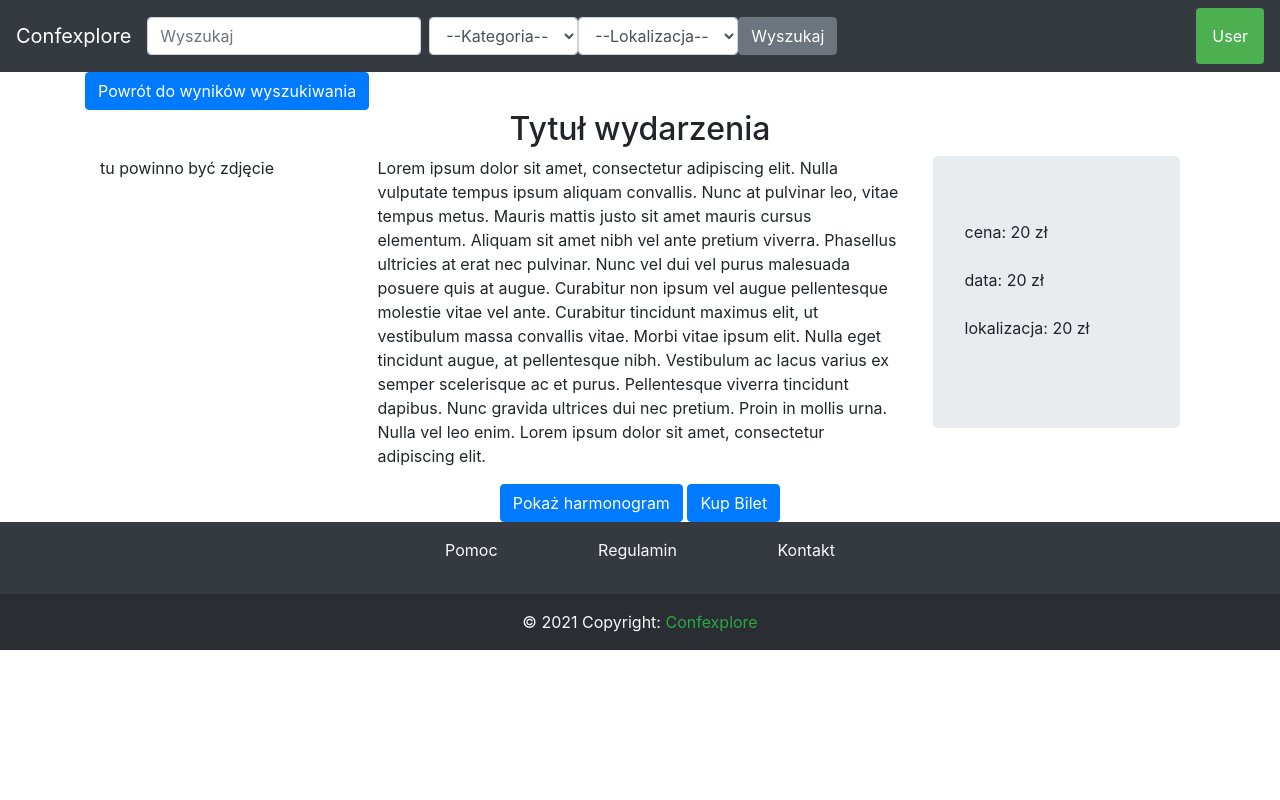
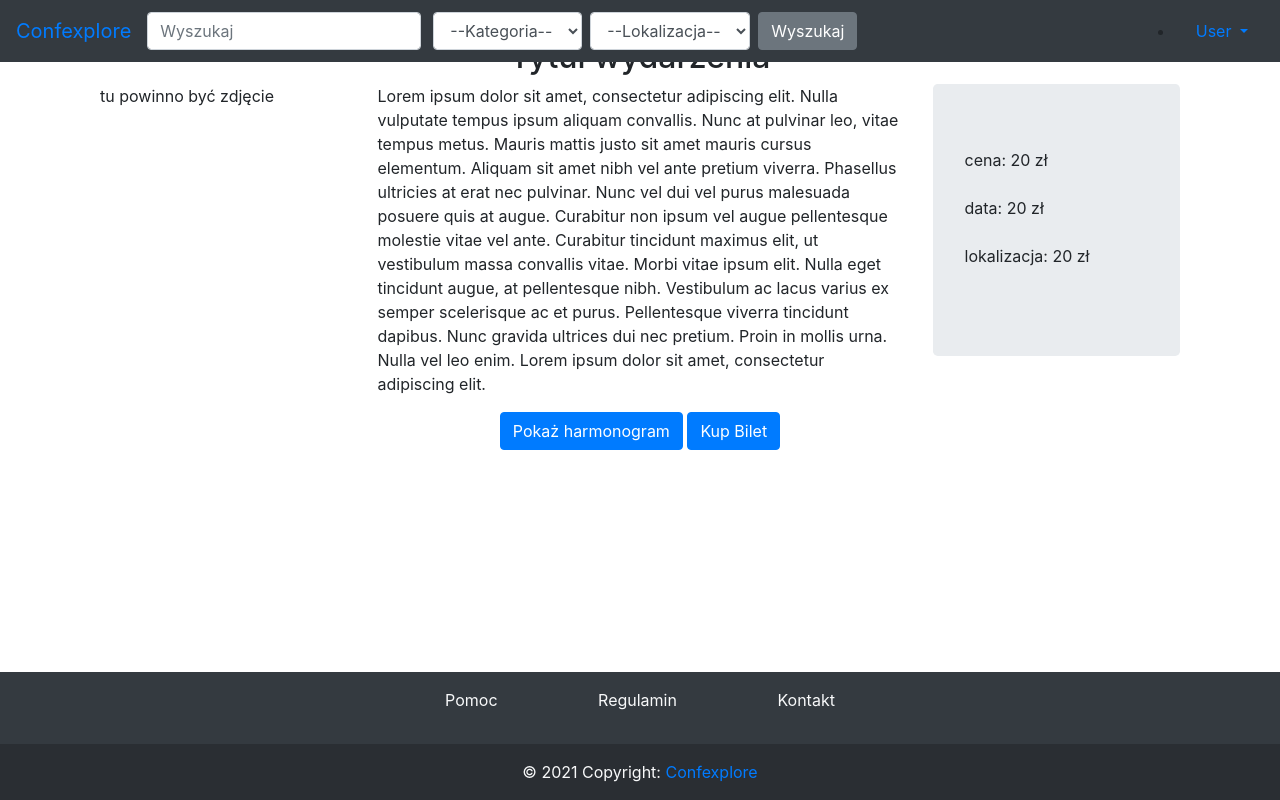
Before and after one commit to mateuszgrzyb/confexplore, a Django app: page /eventPreview/ in a window 1280 px wide. Run offline with Django 3.2, Linux system fonts and the light colour scheme; some libraries are stand-ins or nearby versions.

Commit message:
fix footer, nav

```diff
--- a/templates/footer.html
+++ b/templates/footer.html
@@ -1,7 +1,7 @@
 
 
 <!-- Footer -->
-<footer class="bg-dark text-center text-lg-start">
+<footer class="bg-dark fixed-bottom text-center  text-lg-start">
   <!-- Grid container -->
   <div class="container p-3">
   <p><a href="#" class="p-5 text-light">Pomoc</a>
@@ -11,7 +11,7 @@
 
   <div class="text-center text-light p-3" style="background-color: rgba(0, 0, 0, 0.2)">
     © 2021 Copyright:
-    <a class="text-success" href=#>Confexplore</a>
+    <a class="text-primary" href=#>Confexplore</a>
   </div>
   <!-- Copyright -->
 </footer>
--- a/templates/navbar.html
+++ b/templates/navbar.html
@@ -1,4 +1,4 @@
-<nav class="navbar navbar-expand-lg navbar navbar-dark bg-dark">
+<nav class="navbar fixed-top navbar-expand-lg bg-dark">
   <a class="navbar-brand" href="{% url 'home' %}">Confexplore</a>
   <button class="navbar-toggler" type="button" data-toggle="collapse" data-target="#navbarSupportedContent" aria-controls="navbarSupportedContent" aria-expanded="false" aria-label="Toggle navigation">
     <span class="navbar-toggler-icon"></span>
@@ -10,46 +10,50 @@
       <input class="form-control mr-sm-2" type="search" placeholder="Wyszukaj" aria-label="Wyszukaj">
 
 
-      <select class="form-control" name="type">
+      <select class="form-control m-1" name="type">
       <option>--Kategoria--</option>
           {% for type in types %}
             <option>{{ type }}</option>
           {% endfor %}
       </select>
-      <select class="form-control" name="city">
+      <select class="form-control m-1" name="city">
       <option>--Lokalizacja--</option>
           {% for city in cities %}
             <option>{{ city }}</option>
           {% endfor %}
       </select>
-      <button class="btn btn-secondary mr-1" type="submit">Wyszukaj</button>
+      <button class="btn btn-secondary m-1" type="submit">Wyszukaj</button>
     </form>
     </ul>
-  </div>
+     <li class="nav-item dropdown">
+        <a class="nav-link dropdown-toggle" href="#" id="usermenu" role="button" data-toggle="dropdown" aria-haspopup="true" aria-expanded="false">
+          User
+        </a>
+        <div class="dropdown-menu" aria-labelledby="usermenu">
+         {% if user_type == "U" %}
+            <a class="dropdown-item" href="#">Moje wydarzenia</a>
+            <a class="dropdown-item" href="#">Ustawienia konta</a>
+            <a class="dropdown-item" href="{% url 'logout' %}">Wyloguj</a>
+          {% elif user_type == "V" %}
+          {% elif user_type == "O" %}
+            <a class="dropdown-item" href="#">Ustawienia konta</a>
+            <a class="dropdown-item" href="#">Zarządzaj wydarzeniami</a>
+            <a class="dropdown-item" href="{% url 'logout' %}">Wyloguj</a>
+          {% elif user_type == "A" %}
+            <a class="dropdown-item" href="#">Zarządzaj wydarzeniami</a>
+            <a class="dropdown-item" href="#">Zarządzaj użytkownikami</a>
+            <a class="dropdown-item" href="{% url 'logout' %}">Wyloguj</a>
+          {% else %}
+            <a class="dropdown-item" href="{% url 'login' %}">Zaloguj</a>
+            <a class="dropdown-item" href="{% url 'register' %}">Zarejestruj</a>
+          {% endif %}
+        </div>
+      </li>
 
 
-  <div id="usermenu">
-      <button type="button" class="btn btn-dark" id="usermenu-btn">User</button>
-        <div id="usermenu-content">
+  </div>
+</div>
 
-          {% if user_type == "U" %}
-            <a href="#">Moje wydarzenia</a>
-            <a href="#">Ustawienia konta</a>
-            <a href="{% url 'logout' %}">Wyloguj</a>
-          {% elif user_type == "V" %}
-          {% elif user_type == "O" %}
-            <a href="#">Ustawienia konta</a>
-            <a href="#">Zarządzaj wydarzeniami</a>
-            <a href="{% url 'logout' %}">Wyloguj</a>
-          {% elif user_type == "A" %}
-            <a href="#">Zarządzaj wydarzeniami</a>
-            <a href="#">Zarządzaj użytkownikami</a>
-            <a href="{% url 'logout' %}">Wyloguj</a>
-          {% else %}
-            <a href="{% url 'login' %}">Zaloguj</a>
-            <a href="{% url 'register' %}">Zarejestruj</a>
-          {% endif %}
-        </div>
-  </div>
+
 
 </nav>
```
